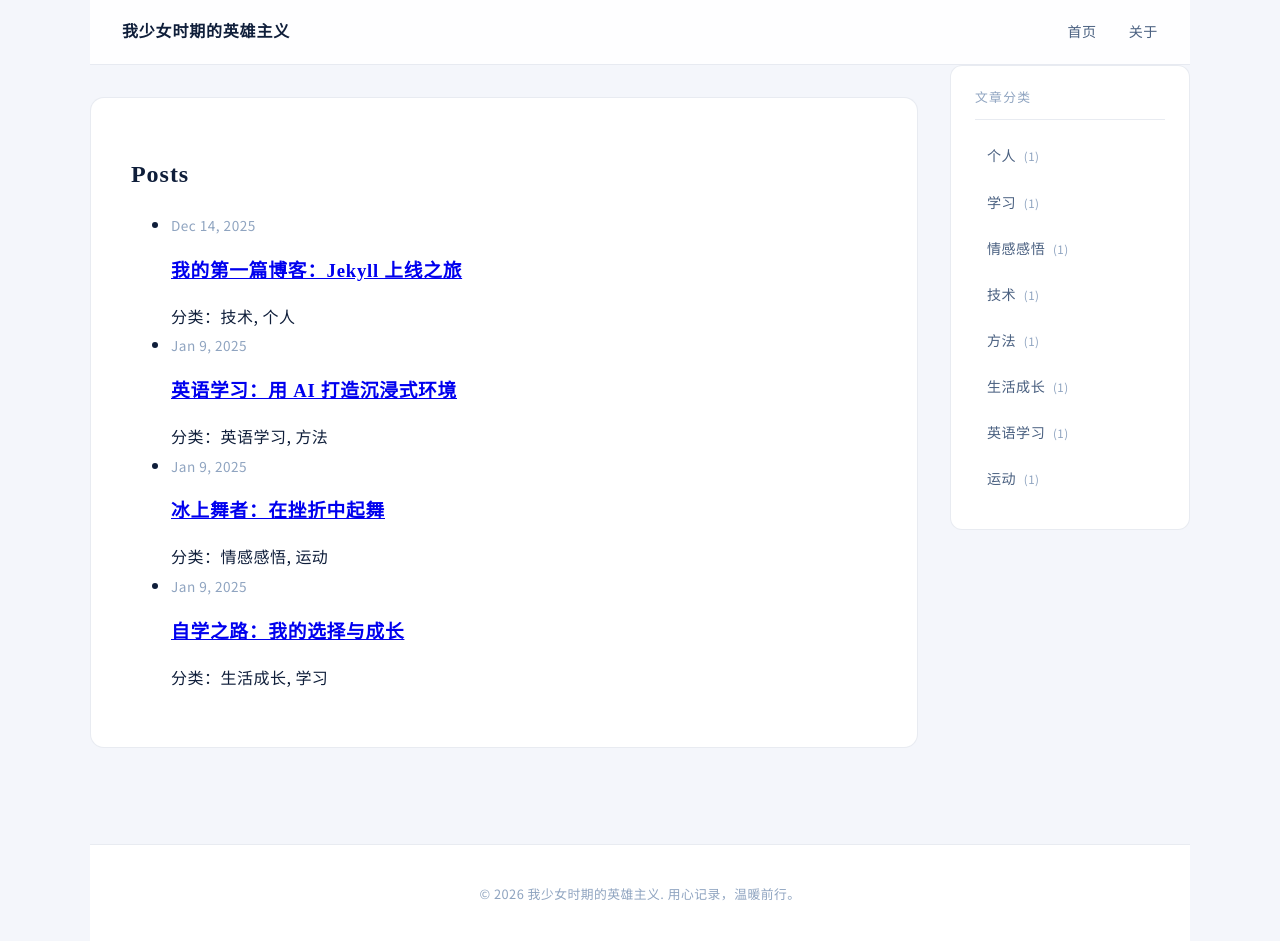
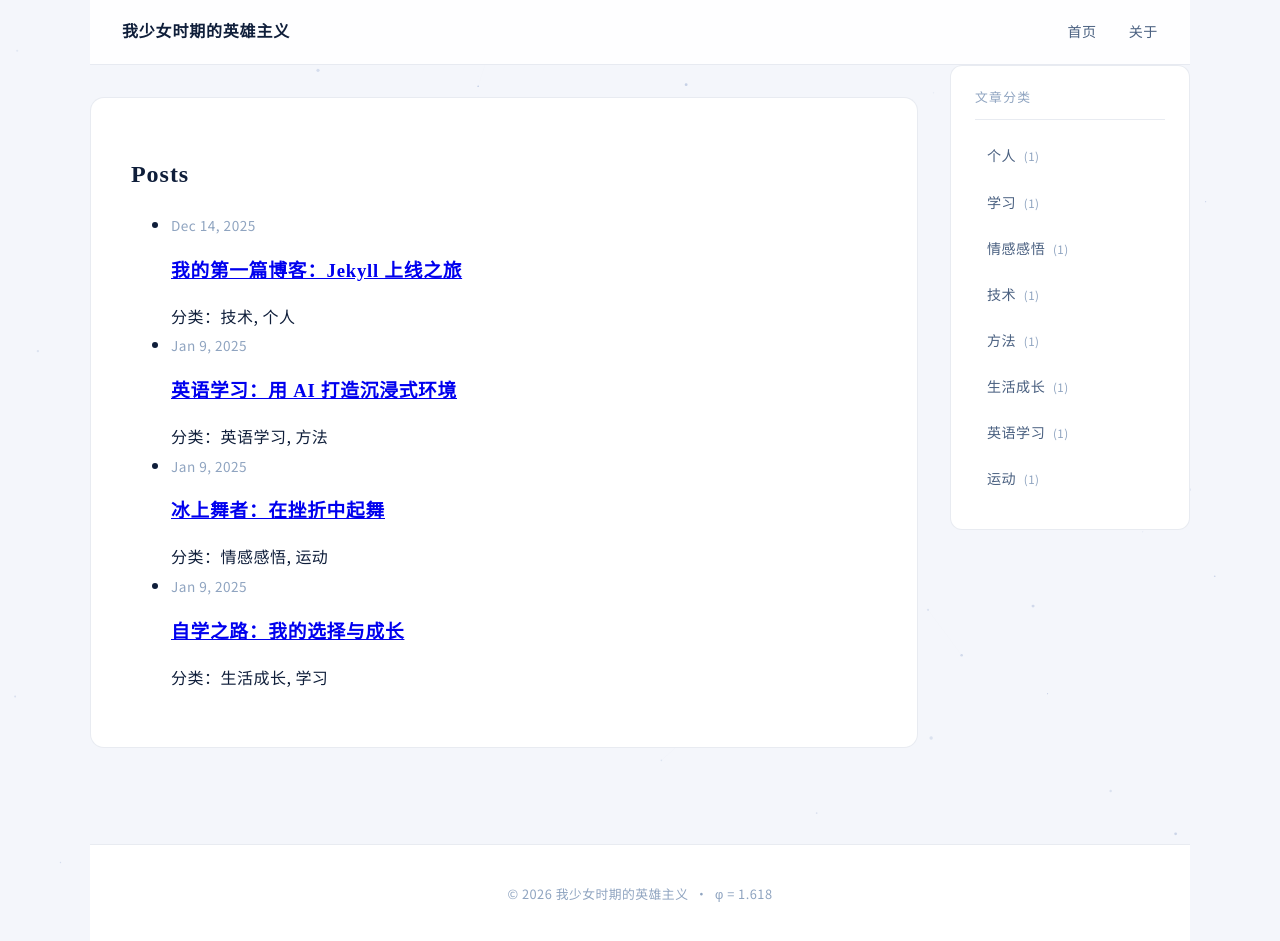
Before and after one commit to lqx220/lqx220.github.io, a Jekyll site: the page built from index.markdown, in a window 1280 px wide and 942 px high. Built offline with Jekyll 4.4.1, drawn with Linux system fonts in a browser that asks for light colours.

Commit message:
Update default.html

```diff
--- a/_layouts/default.html
+++ b/_layouts/default.html
@@ -1,33 +1,22 @@
 <!DOCTYPE html>
-<html lang="{{ site.lang | default: "en-US" }}">
+<html lang="{{ site.lang | default: "zh-CN" }}">
 <head>
   <meta charset="UTF-8">
   <meta name="viewport" content="width=device-width, initial-scale=1">
-  <meta name="theme-color" content="#157878">
-  <meta name="apple-mobile-web-app-status-bar-style" content="black-translucent">
+  <meta name="theme-color" content="#2a52a0">
   {% seo %}
   <link rel="stylesheet" href="{{ '/assets/css/custom.css' | relative_url }}">
-  {% if site.custom_css %}
-    {% for stylesheet in site.custom_css %}
-      <link rel="stylesheet" href="{{ stylesheet | relative_url }}">
-    {% endfor %}
-  {% endif %}
 </head>
 <body>
+
+  <!-- 粒子背景 -->
+  <canvas id="particles-bg"></canvas>
+
   <div class="container">
     <header class="site-header">
       <div class="wrapper">
         <a class="site-title" rel="author" href="{{ "/" | relative_url }}">{{ site.title | escape }}</a>
         <nav class="site-nav">
-          <input type="checkbox" id="nav-trigger" class="nav-trigger" />
-          <label for="nav-trigger">
-            <span class="menu-icon">
-              <svg viewBox="0 0 18 15" width="18px" height="15px">
-                <path d="M18,1.484c0,0.82-0.665,1.484-1.484,1.484H1.484C0.665,2.969,0,2.304,0,1.484l0,0C0,0.665,0.665,0,1.484,0 h15.032C17.335,0,18,0.665,18,1.484L18,1.484z M18,7.516C18,8.335,17.335,9,16.516,9H1.484C0.665,9,0,8.335,0,7.516l0,0 c0-0.82,0.665-1.484,1.484-1.484h15.032C17.335,6.032,18,6.696,18,7.516L18,7.516z M18,13.516C18,14.335,17.335,15,16.516,15H1.484 C0.665,15,0,14.335,0,13.516l0,0c0-0.82,0.665-1.484,1.484-1.484h15.032C17.335,12.032,18,12.696,18,13.516L18,13.516z"/>
-              </svg>
-            </span>
-          </label>
-
           <div class="trigger">
             <a class="page-link" href="{{ "/" | relative_url }}">首页</a>
             <a class="page-link" href="{{ "/about" | relative_url }}">关于</a>
@@ -65,9 +54,49 @@
 
     <footer class="site-footer">
       <div class="footer-content">
-        <p>&copy; {{ site.time | date: '%Y' }} {{ site.title | escape }}. 用心记录，温暖前行。</p>
+        <p>&copy; {{ site.time | date: '%Y' }} {{ site.title | escape }} &nbsp;·&nbsp; φ = 1.618</p>
       </div>
     </footer>
   </div>
+
+  <script>
+    (function() {
+      var c = document.getElementById('particles-bg');
+      if (!c) return;
+      var ctx = c.getContext('2d');
+      function resize() { c.width = window.innerWidth; c.height = window.innerHeight; }
+      resize();
+      window.addEventListener('resize', resize);
+      var dots = Array.from({length: 55}, function() { return {
+        x: Math.random() * c.width, y: Math.random() * c.height,
+        r: Math.random() * 1.3 + 0.4,
+        vx: (Math.random() - 0.5) * 0.22, vy: (Math.random() - 0.5) * 0.22,
+        o: Math.random() * 0.18 + 0.06
+      }; });
+      function draw() {
+        ctx.clearRect(0, 0, c.width, c.height);
+        dots.forEach(function(d) {
+          d.x += d.vx; d.y += d.vy;
+          if (d.x < 0) d.x = c.width; if (d.x > c.width) d.x = 0;
+          if (d.y < 0) d.y = c.height; if (d.y > c.height) d.y = 0;
+          ctx.beginPath(); ctx.arc(d.x, d.y, d.r, 0, Math.PI * 2);
+          ctx.fillStyle = 'rgba(42,82,160,' + d.o + ')'; ctx.fill();
+        });
+        dots.forEach(function(a, i) {
+          dots.slice(i + 1).forEach(function(b) {
+            var dist = Math.hypot(a.x - b.x, a.y - b.y);
+            if (dist < 95) {
+              ctx.beginPath(); ctx.moveTo(a.x, a.y); ctx.lineTo(b.x, b.y);
+              ctx.strokeStyle = 'rgba(42,82,160,' + (0.045 * (1 - dist / 95)) + ')';
+              ctx.lineWidth = 0.5; ctx.stroke();
+            }
+          });
+        });
+        requestAnimationFrame(draw);
+      }
+      draw();
+    })();
+  </script>
+
 </body>
 </html>
```
